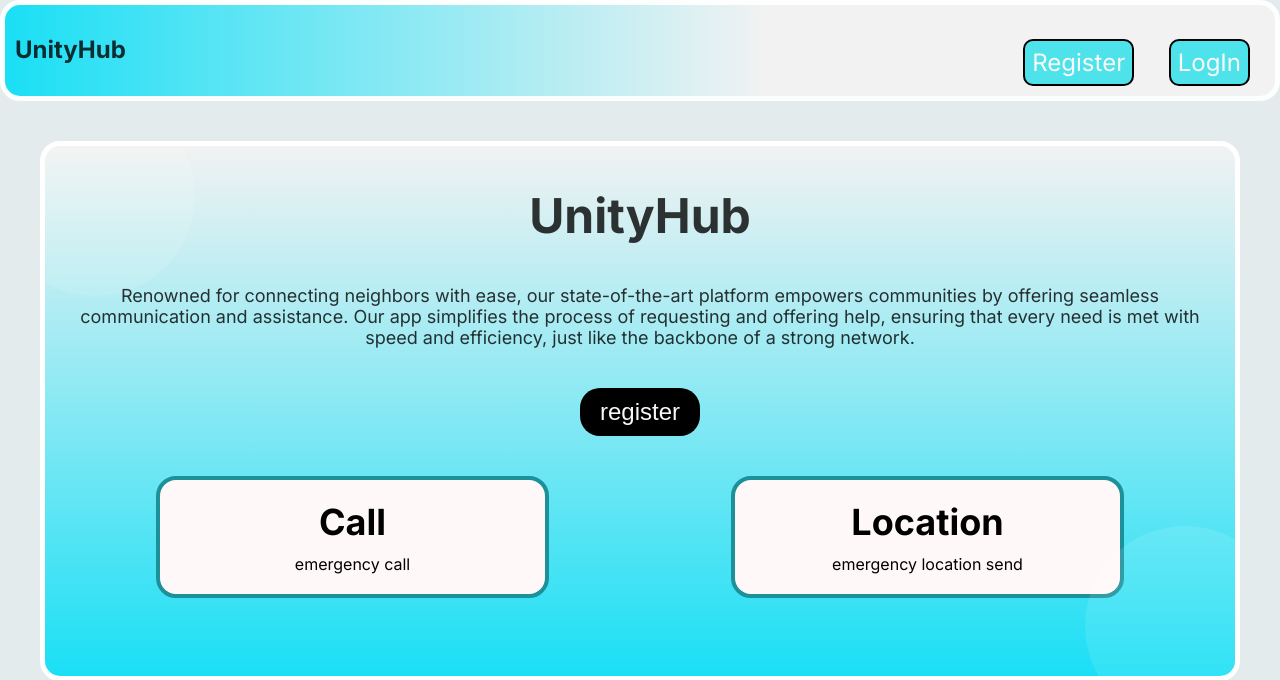
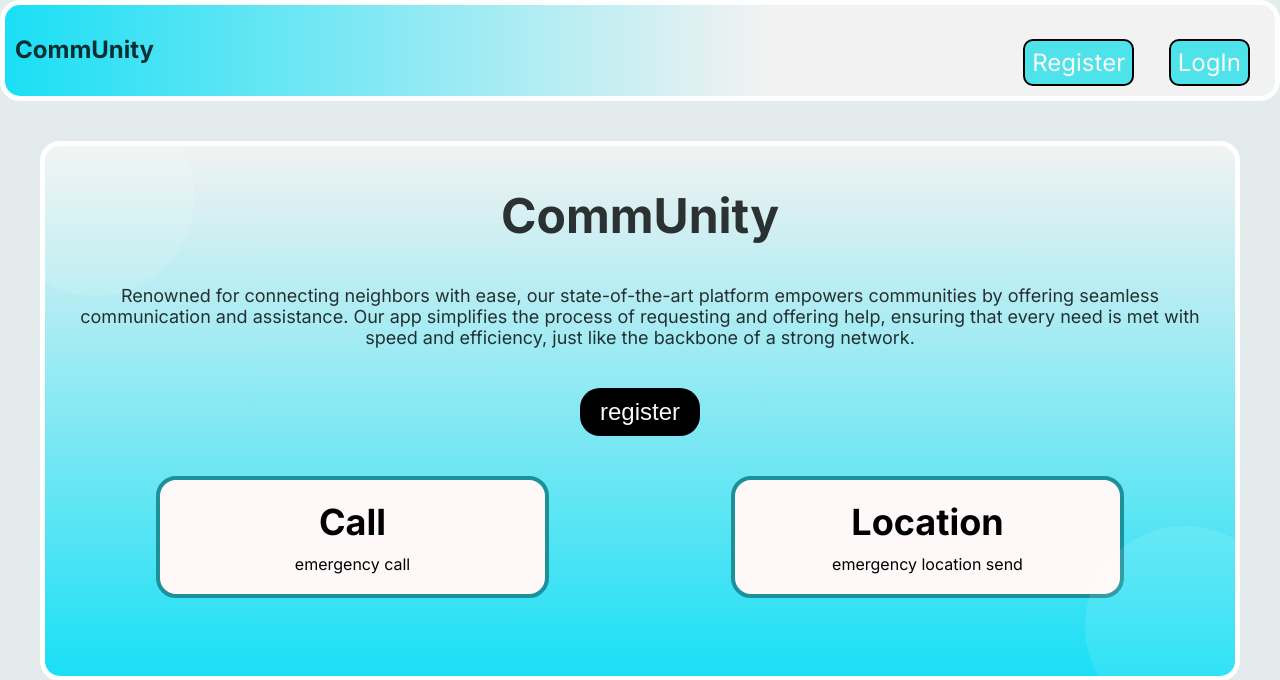
Before and after one commit to VedantTathe/Hackathon_Neighbours, a PHP site: page / in a window 1280 px wide. Shown: the top 680 px of the page. Run offline with PHP 8.4, Linux system fonts and the light colour scheme.

Commit message:
name changed

```diff
--- a/ad.html
+++ b/ad.html
@@ -249,7 +249,7 @@
                 position: relative;
               "
             >
-            UnityHub
+            CommUnity
             </h1></a>
 
         <center>
--- a/dashboard.php
+++ b/dashboard.php
@@ -201,7 +201,7 @@ a{
 
           "
         >
-        UnityHub
+        CommUnity
         </h1></a>
 
         <center>
--- a/emergency.html
+++ b/emergency.html
@@ -145,7 +145,7 @@
 <body>
   <header>
     <a href="dashboard.php">
-      <h1>UnityHub</h1>
+      <h1>CommUnity</h1>
     </a>
     <nav>
       <a href="post-request.php">Post Request</a>
--- a/index.html
+++ b/index.html
@@ -169,7 +169,7 @@
   </head>
   <body>
     <nav>
-        <div><h1>UnityHub</h1></div>
+        <div><h1>CommUnity</h1></div>
         <div class="link-header">
       <a href="register.html"> Register </a>
       <a href="login.html">LogIn </a></div>
@@ -186,7 +186,7 @@
             position: relative;
           "
         >
-        UnityHub
+        CommUnity
         </h1>
         <p></p>
         <p>
--- a/login.html
+++ b/login.html
@@ -123,7 +123,7 @@
 </head>
 <body>
     <nav>
-        <div><h1><a href="index.html">UnityHub</a></h1></div>
+        <div><h1><a href="index.html">CommUnity</a></h1></div>
         <div class="link-header">
       <a href="register.html">Register</a>
       </div>
--- a/messages.php
+++ b/messages.php
@@ -134,7 +134,7 @@ if ($result->num_rows > 0) {
     // Display the chat header and form
     echo "
     <nav>
-        <div><h1>UnityHub</h1></div>
+        <div><h1>CommUnity</h1></div>
         <div class='link-header'>
             <a href='post-request.php'>Post Request</a>
             <a href='offer-help.php'>Offer Help</a>
--- a/post-request.php
+++ b/post-request.php
@@ -225,7 +225,7 @@ a{
 
           "
         >
-        UnityHub
+        CommUnity
         </h1></a>
 
         <center>
--- a/profile.php
+++ b/profile.php
@@ -46,7 +46,7 @@ if ($user) {
 
           "
         >
-        UnityHub
+        CommUnity
         </h1></a>
 
         <center>
--- a/register.html
+++ b/register.html
@@ -128,7 +128,7 @@
 </head>
 <body>
     <nav>
-        <div><h1><a href="index.html">UnityHub</a></h1></div>
+        <div><h1><a href="index.html">CommUnity</a></h1></div>
         <div class="link-header">
 
       <a href="login.html">LogIn </a></div>
```
Also changed, not shown: README.md.
